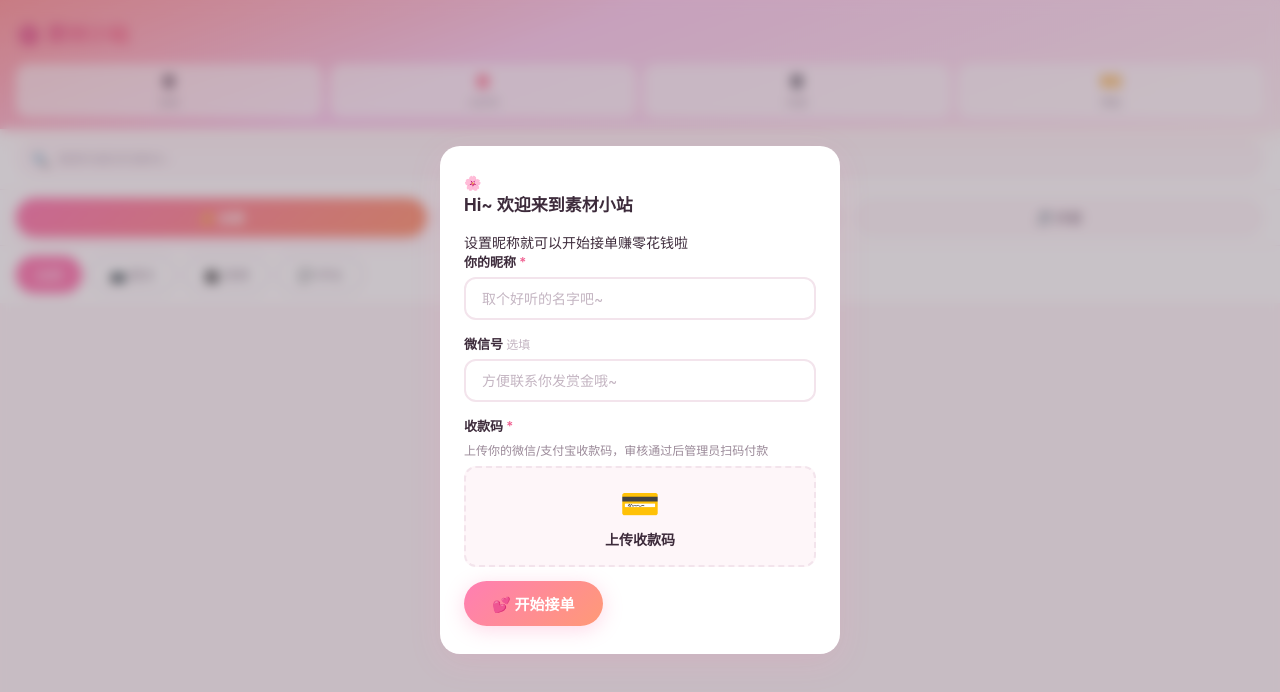
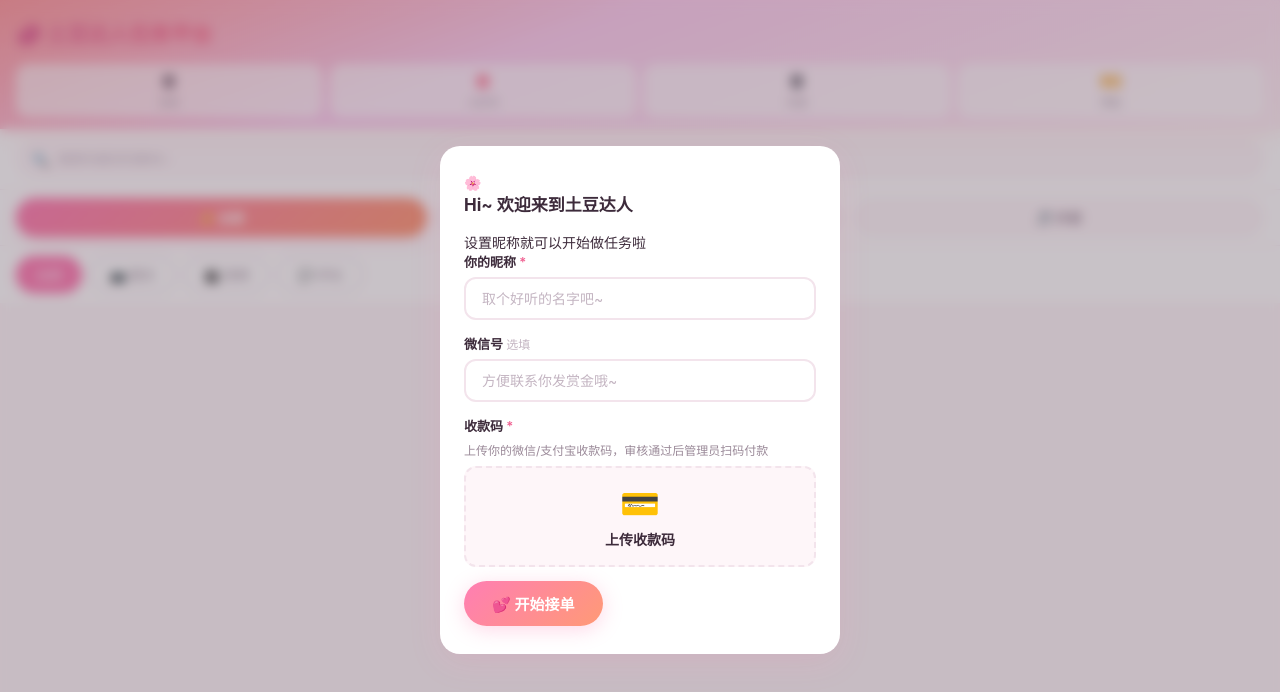
Before and after one commit to 815378710-rgb/sucaiku, a website: page public/index.html in a window 1280 px wide. Drawn offline with Linux system fonts and the light colour scheme; no server answers.

Commit message:
rename: 素材兼职平台 → 土豆达人任务平台
- 移除所有'兼职'、'素材站'相关字眼
- 改名：素材兼职平台 → 土豆达人任务平台
- 所有页面标题和文案更新
- 兼容平台规定

```diff
--- a/public/css/style.css
+++ b/public/css/style.css
@@ -1,5 +1,5 @@
 /* ============================================
-   素材兼职平台 v2.2 — 精致少女风
+   土豆达人任务平台 v3.0 — 少女风
    ============================================ */
 
 :root {
--- a/public/index.html
+++ b/public/index.html
@@ -6,7 +6,7 @@
   <meta name="format-detection" content="telephone=no">
   <meta name="apple-mobile-web-app-capable" content="yes">
   <meta name="apple-mobile-web-app-status-bar-style" content="default">
-  <title>🌸 素材兼职平台</title>
+  <title>🥔 土豆达人任务平台</title>
   <link rel="stylesheet" href="/css/style.css">
 </head>
 <body>
@@ -14,8 +14,8 @@
   <div class="modal-overlay active" id="userSetupModal">
     <div class="modal modal-welcome">
       <div class="welcome-icon">🌸</div>
-      <h3 class="welcome-title">Hi~ 欢迎来到素材小站</h3>
-      <p class="welcome-desc">设置昵称就可以开始接单赚零花钱啦</p>
+      <h3 class="welcome-title">Hi~ 欢迎来到土豆达人</h3>
+      <p class="welcome-desc">设置昵称就可以开始做任务啦</p>
       <div class="form-group">
         <label>你的昵称 <span class="required">*</span></label>
         <input type="text" id="userNickname" placeholder="取个好听的名字吧~" maxlength="20" class="input-cute">
@@ -46,7 +46,7 @@
   <!-- Header -->
   <div class="header header-cute">
     <div class="header-top">
-      <div class="header-title">🌸 素材小站</div>
+      <div class="header-title">🥔 土豆达人任务平台</div>
       <div class="header-user" id="headerUser" style="display:none;">
         <span id="userDisplayName" class="user-badge"></span>
         <a href="/orders" class="btn-orders-link">📦 我的</a>
--- a/public/js/admin.js
+++ b/public/js/admin.js
@@ -1,5 +1,5 @@
 // ============================================
-// 素材兼职平台 v2.1 - 管理后台
+// 土豆达人任务平台 v3.0 - 管理后台
 // ============================================
 
 var adminToken = localStorage.getItem('adminToken') || '';
--- a/public/js/app.js
+++ b/public/js/app.js
@@ -1,5 +1,5 @@
 // ============================================
-// 素材兼职平台 v2.1 - 前台逻辑
+// 土豆达人任务平台 v3.0
 // ============================================
 
 var currentPlatform = 'all';
--- a/server.js
+++ b/server.js
@@ -964,5 +964,5 @@ process.on('unhandledRejection', (reason) => {
 });
 
 app.listen(PORT, () => {
-  console.log(`🎀 素材兼职平台 v3.2.0 已启动: http://localhost:${PORT}`);
+  console.log(`🥔 土豆达人任务平台 v3.2.0 已启动: http://localhost:${PORT}`);
 });
```
Also changed, not shown: public/admin.html (+1 -1 lines), public/detail.html (+1 -1 lines), public/preview-admin.html (+2 -2 lines), public/preview-user.html (+4 -4 lines).
